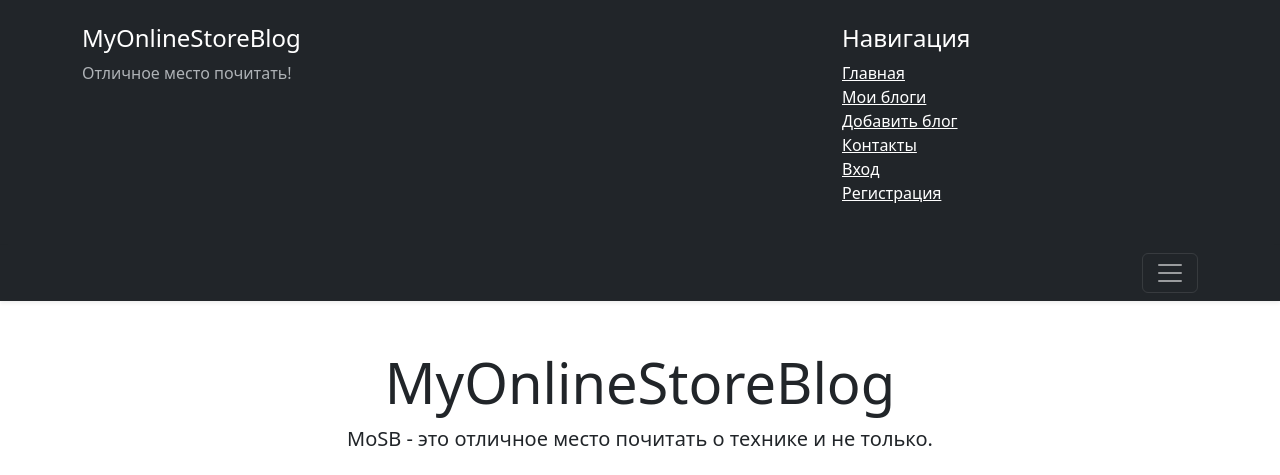
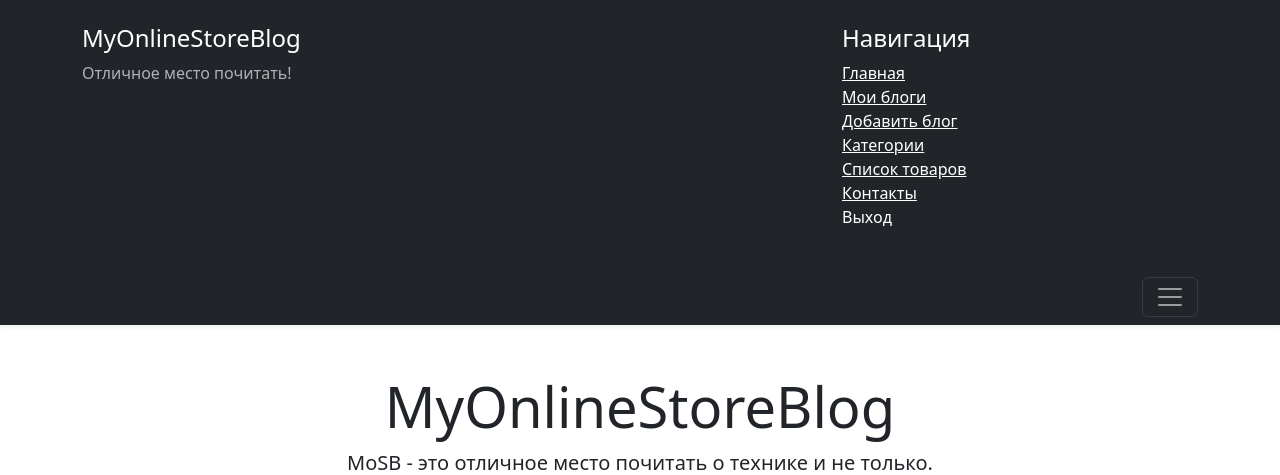
Before and after one commit to SergeiVokhminov/online_store_homework, a Django app: page /blogs/blogs/1/delete/ in a window 1280 px wide, after a click that opens the changed part. Shown: the top 475 px of the page. Run offline with Django 5.2, Linux system fonts and the light colour scheme; data comes from the database, SQL or seed files in the repository; some libraries are stand-ins or nearby versions.

Commit message:
обновлен шаблон menu приложения blogs

```diff
--- a/blogs/templates/blogs/includes/menu.html
+++ b/blogs/templates/blogs/includes/menu.html
@@ -11,9 +11,15 @@
                     <li><a href="{% url 'catalog:home' %}" class="text-white">Главная</a></li>
                     <li><a href="{% url 'blogs:blog_list' %}" class="text-white">Мои блоги</a></li>
                     <li><a href="{% url 'blogs:blog_create' %}" class="text-white">Добавить блог</a></li>
+                    <li><a href="{% url 'catalog:category_list' %}" class="text-white">Категории</a></li>
+                    <li><a href="{% url 'catalog:product_list' %}" class="text-white">Список товаров</a></li>
                     <li><a href="{% url 'catalog:contacts' %}" class="text-white">Контакты</a></li>
-                    <li><a href="{% url 'catalog:entrance' %}" class="text-white">Вход</a></li>
-                    <li><a href="{% url 'catalog:registration' %}" class="text-white">Регистрация</a></li>
+                    <form method="post" action="{% url 'users:logout' %}">
+                        {% csrf_token %}
+                        <button type="submit" class="btn btn-link nav-link">Выход</button>
+                    </form>
+<!--                    <li><a href="{% url 'catalog:entrance' %}" class="text-white">Вход</a></li>-->
+<!--                    <li><a href="{% url 'catalog:registration' %}" class="text-white">Регистрация</a></li>-->
                 </ul>
             </div>
         </div>
```
